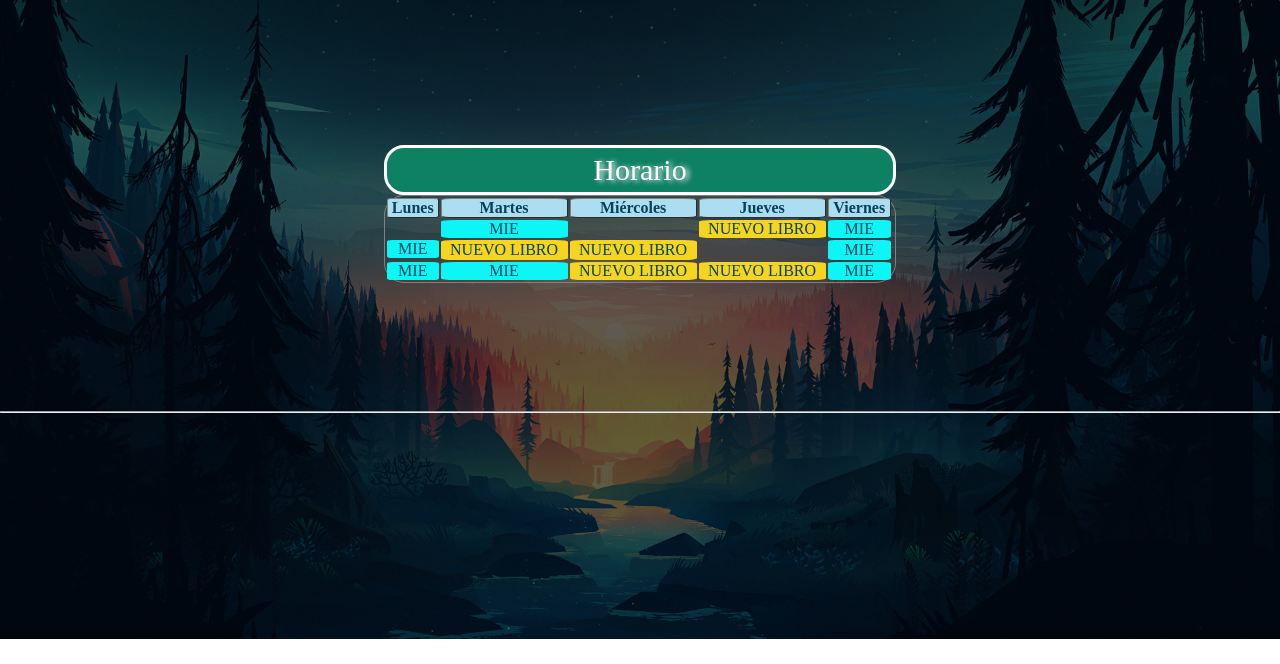
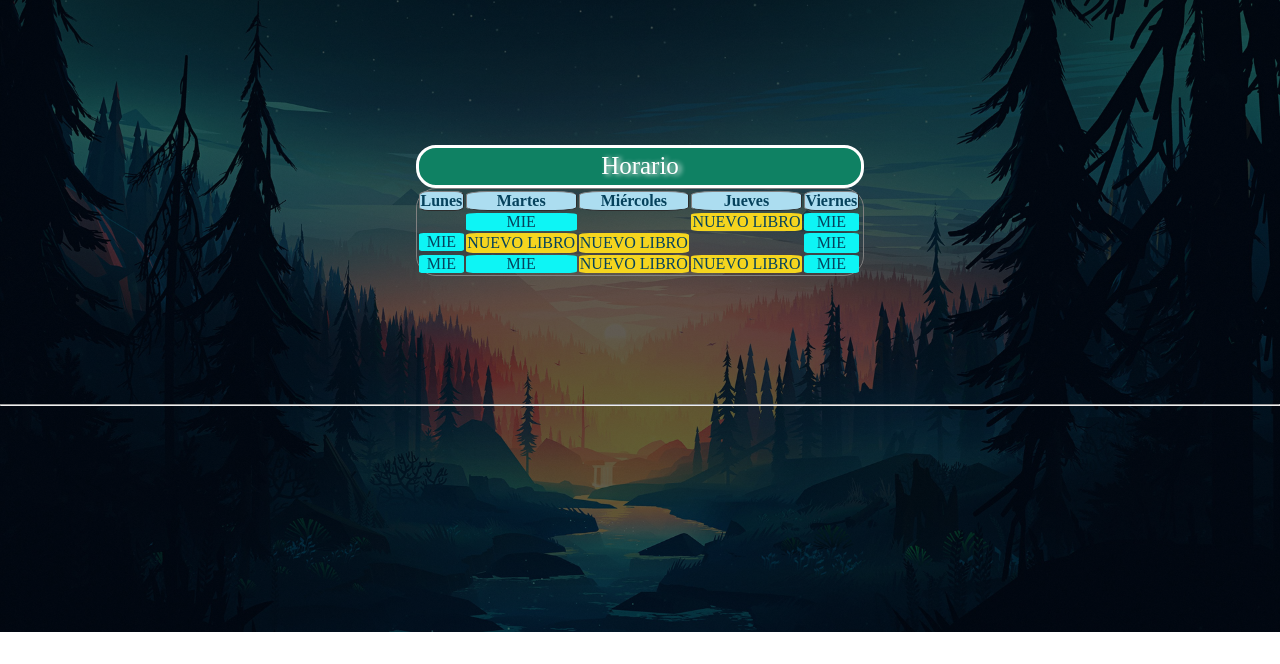
Before and after one commit to jhonayala/paginaLLMM, a plain HTML site: page horario.html in a window 1280 px wide. Shown: the part 136-800 px from the top of the page. Drawn offline with Linux system fonts and the light colour scheme.

Commit message:
por que si 2.0

```diff
--- a/css/HoStyle.css
+++ b/css/HoStyle.css
@@ -7,7 +7,7 @@
   table {
     margin-top: 10%;
     margin-bottom: 10%;
-    width: 40%;
+    width: 35%;
 
 
     /* Con las dos siguientes líneas se centra la tabla en la página */
@@ -29,13 +29,13 @@
     text-align: center;
     background-color: rgb(15, 129, 99);
     color: white;
-    font-size: 30px;
+    font-size: 25px;
     padding: 1%;
     text-shadow: 3px 1px 5px #faf8f8;
   }
 
   tr {
-    height: 80%;
+    height: 55%;
     vertical-align: center;
     border-radius: 20%;
     text-align: center;
@@ -45,7 +45,7 @@
     text-align: center;
     background: #acddf0;
     border: 1px outset grey;
-    border-radius: 10%;
+    border-radius: 20%;
   }
 
   .cabecera {
```
